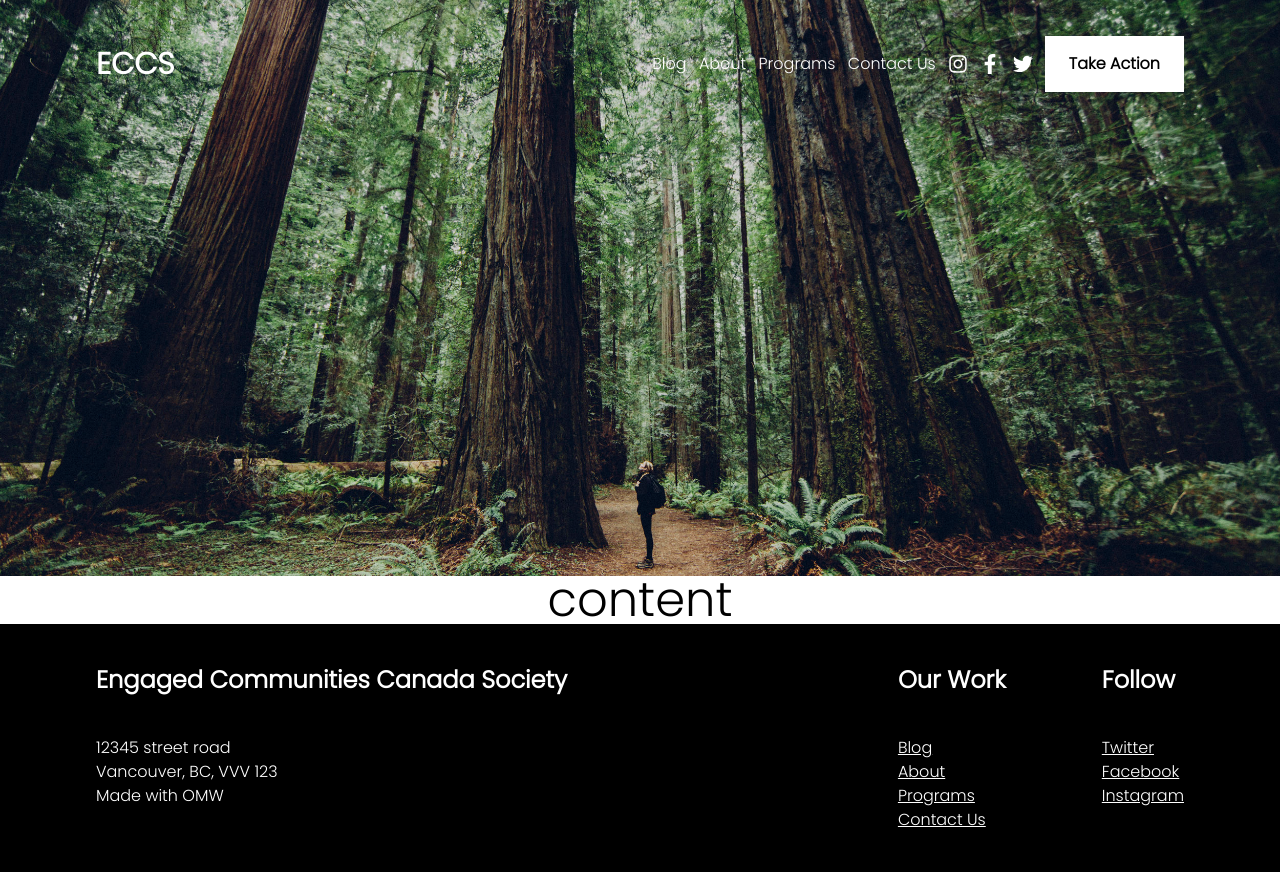
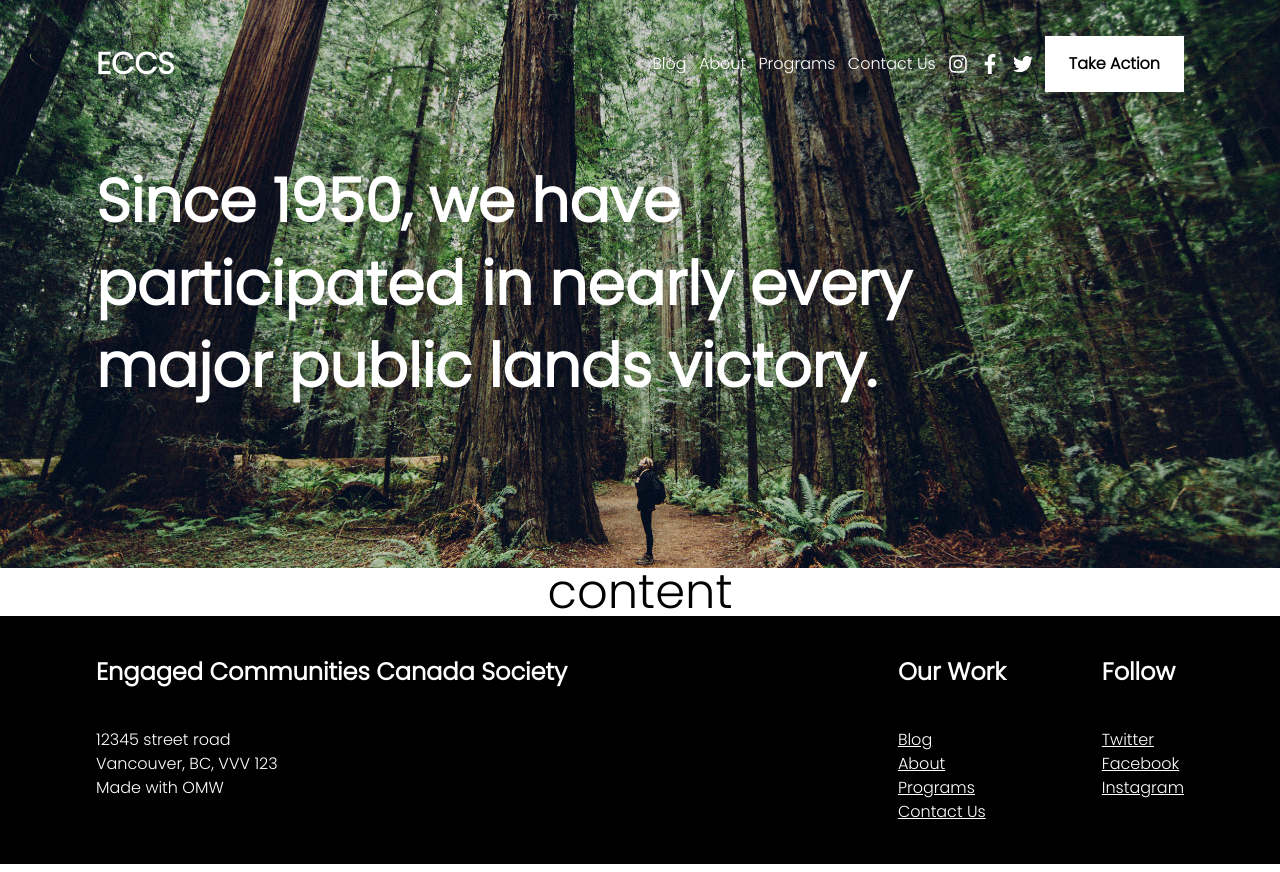
Before and after one commit to vvEii/eccs-website, a React (Create React App) app in the folder app/: page /about in a window 1280 px wide. Built offline with nearby package versions, Linux system fonts and the light colour scheme.

Commit message:
Add banner to about page

```diff
--- a/app/src/pages/About.js
+++ b/app/src/pages/About.js
@@ -4,9 +4,14 @@ const About = () => {
   return (
     <>
       <div
-        className='bg-no-repeat bg-center bg-cover bg-cover w-screen relative py-72'
+        className='bg-no-repeat bg-center bg-cover bg-cover w-screen relative py-40'
         style={{ backgroundImage: 'url(images/bg-about.jpg)' }}
-      ></div>
+      >
+        <p className='text-left font-bold text-6xl text-white pl-24 w-3/4 leading-snug'>
+          Since 1950, we have participated in nearly every major public lands
+          victory.
+        </p>
+      </div>
 
       <span className='text-5xl'>content</span>
     </>
--- a/app/src/pages/Home.js
+++ b/app/src/pages/Home.js
@@ -11,9 +11,9 @@ const Home = () => {
         }}
       >
         <div className='flex flex-col absolute bottom-40'>
-          <span className='text-5xl text-white font-bold pl-24 w-3/5 mb-10 text-left leading-normal'>
+          <p className='text-5xl text-white font-bold pl-24 w-3/5 mb-10 text-left leading-normal'>
             Help our communities with love and passion
-          </span>
+          </p>
           <Link
             to='/about'
             className='bg-white text-black px-6 py-4 font-black w-40 ml-24 hover:bg-gray-100'
@@ -23,15 +23,15 @@ const Home = () => {
         </div>
       </div>
       <div className='flex justify-between items-center w-screen bg-test px-24 py-12'>
-        <span className='font-bold text-black text-4xl text-left leading-normal pr-12'>
+        <p className='font-bold text-black text-4xl text-left leading-normal pr-12'>
           Engaged Communities Canada Society Engaged Communities Canada Society
           Engaged Communities Canada Society
-        </span>
-        <span className='text-black text-xl text-left leading-loose pl-12'>
+        </p>
+        <p className='text-black text-xl text-left leading-loose pl-12'>
           Our mission is to create international consensus around the climate
           emergency, as well a shared plan for saving the planet’s most
           exceptional wild places.
-        </span>
+        </p>
       </div>
     </>
   );
```
